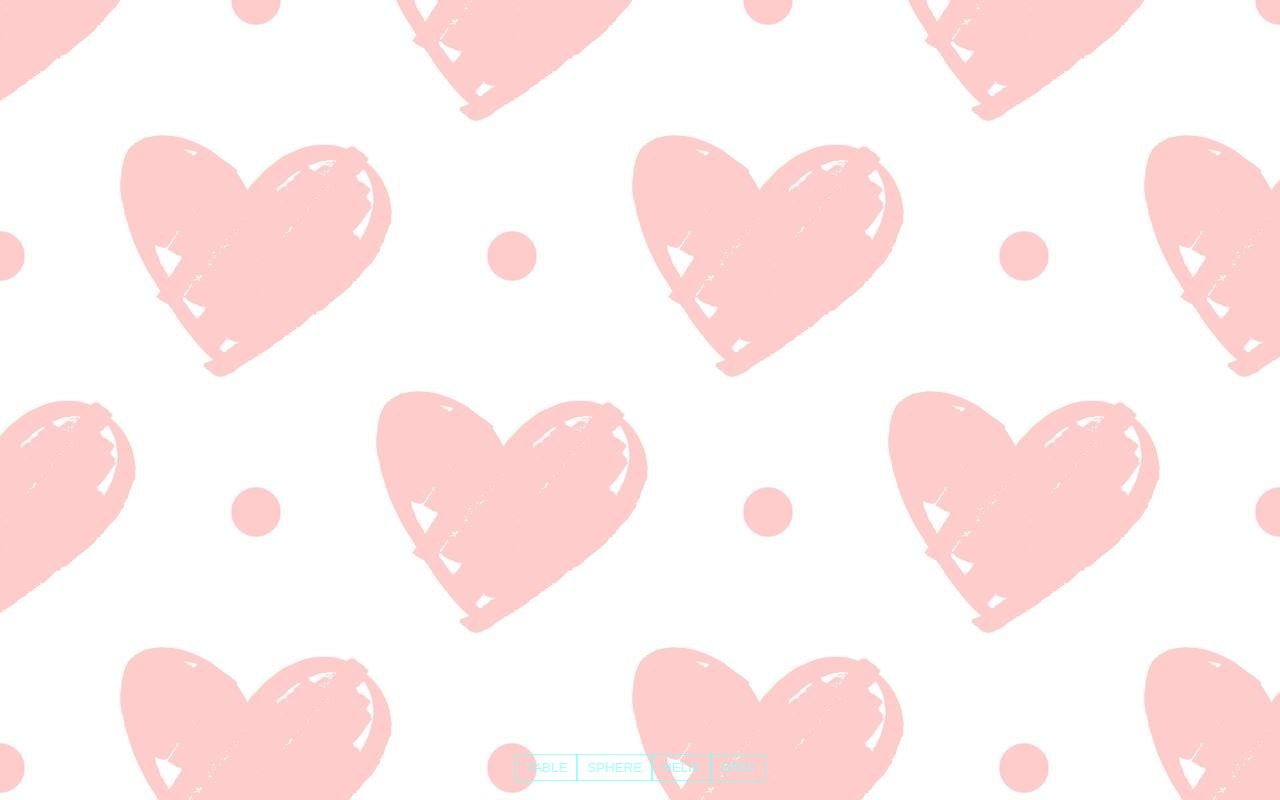
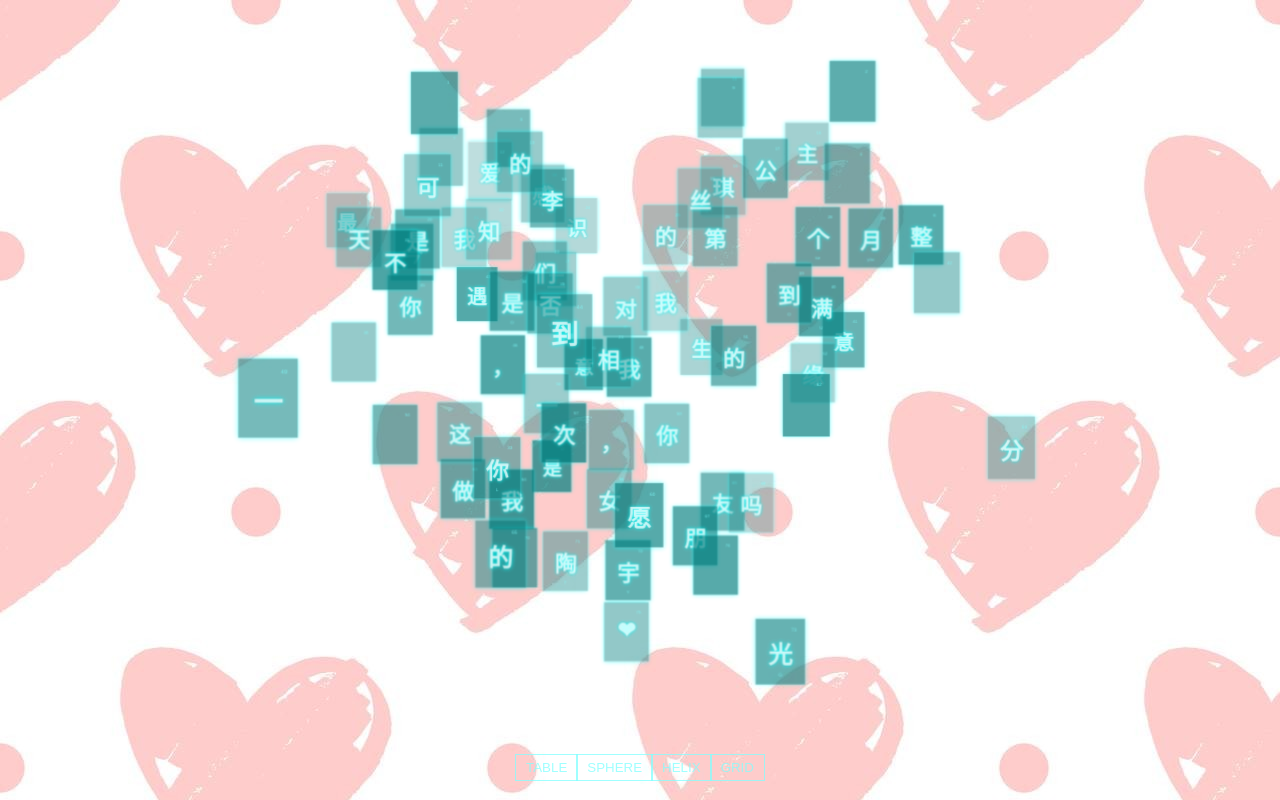
Before and after one commit to chaoailsq/chaoailsq.github.io, a plain HTML site: page index.html in a window 1280 px wide. Drawn offline with nearby package versions, Linux system fonts and the light colour scheme.

Commit message:
Update index.html

```diff
--- a/index.html
+++ b/index.html
@@ -116,7 +116,7 @@ button:active {
 }
 	</style>
 </head>
-<body><script src="js/three.min.js"></script><script src="js/tween.min.js"></script><script src="js/TrackballControls.js"></script><script src="js/CSS3DRenderer.js"></script>
+<body><script src="three.min.js"></script><script src="tween.min.js"></script><script src="TrackballControls.js"></script><script src="CSS3DRenderer.js"></script>
 <div id="container"></div>
 
 <div id="menu"><button id="table">TABLE</button><button id="sphere">SPHERE</button><button id="helix">HELIX</button><button id="grid">GRID</button></div>
```
